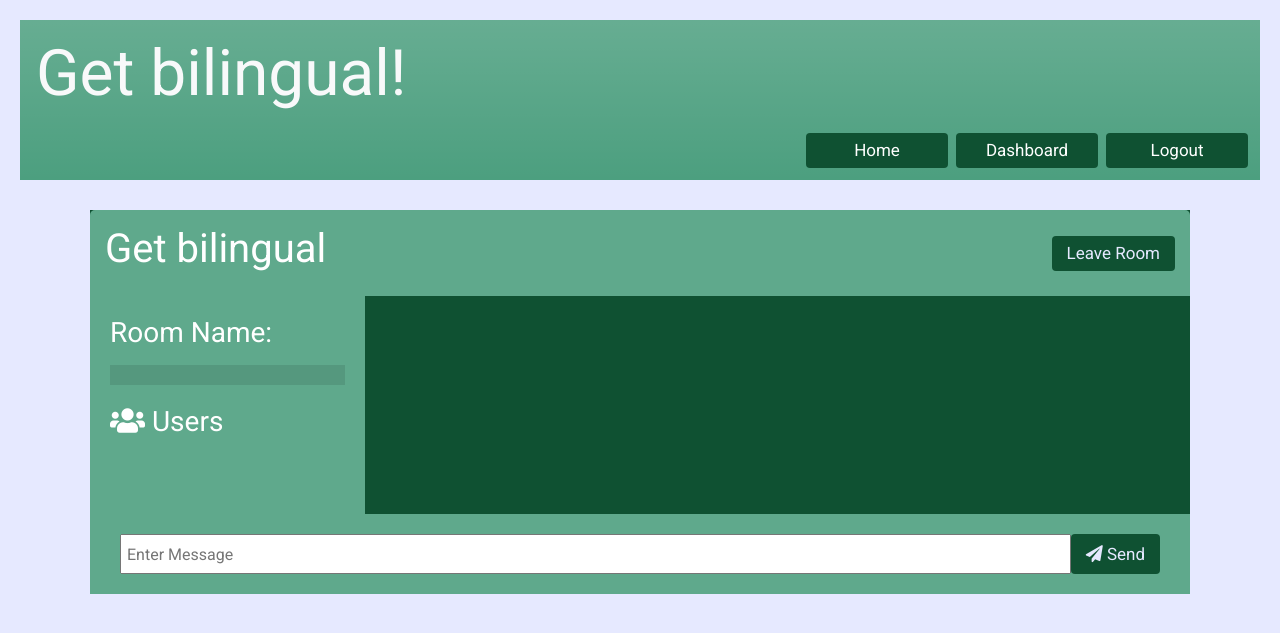
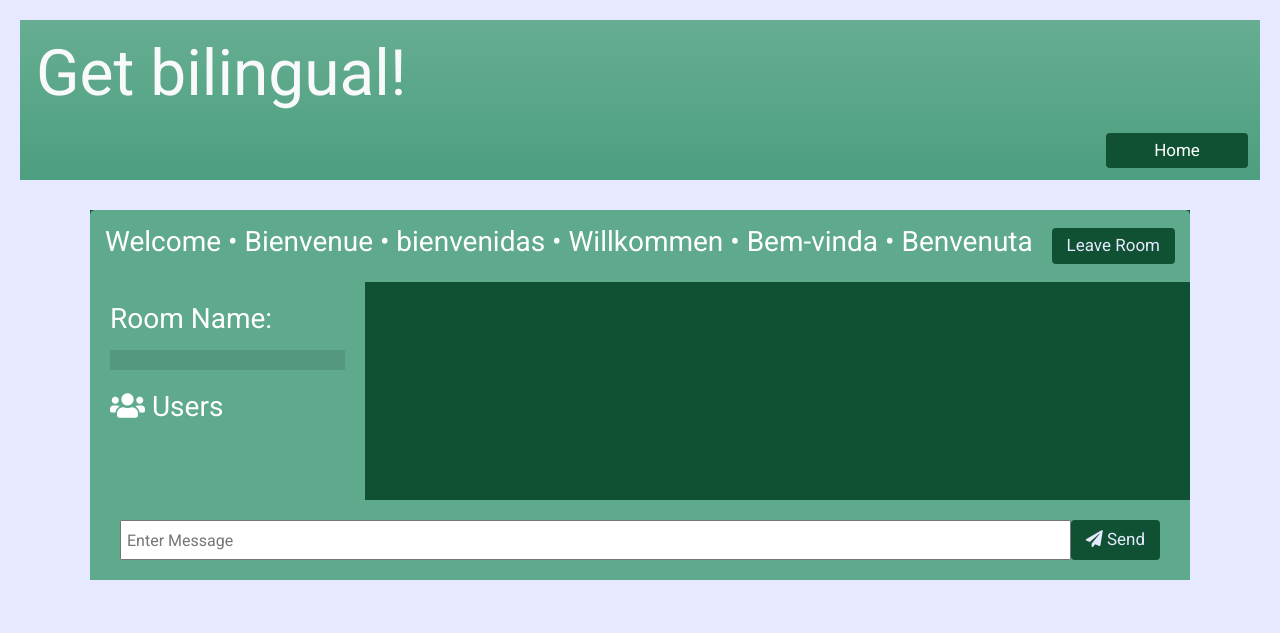
Before and after one commit to bruno192000/project2, a web app: file public/chat.html in a window 1280 px wide. Shown: the top 633 px of the page. Run offline with its HTML, style and script files only (its server is not run), Linux system fonts and the light colour scheme; some libraries are stand-ins or nearby versions.

Commit message:
updated chat navigation

```diff
--- a/public/chat.html
+++ b/public/chat.html
@@ -28,15 +28,7 @@
   <ul class="nav nav-pills justify-content-end">
 
     <li class="nav-item p-1" id="home-button" style="width: 150px">
-      <a class="nav-link active btn" style="background:#0f5132" id="home" aria-current="page" href="#" >Home</a>
-    </li>
-
-    <li class="nav-item p-1"  id="dashboard-button" style="width: 150px">
-      <a class="nav-link active btn" style="background:#0f5132" id="dashboard" aria-current="page" href="#" >Dashboard</a>
-    </li>
-
-    <li class="nav-item p-1" style="width: 150px">
-      <a class="nav-link active btn" style="background:#0f5132" id="logout" aria-current="page" href="#" >Logout</a>
+      <a class="nav-link active btn" style="background:#0f5132" id="home" aria-current="page" href="#">Home</a>
     </li>
 
   </ul>
@@ -46,7 +38,7 @@
   <body>
     <div class="chat-container">
       <header class="chat-header">
-        <h1> Get bilingual</h1>
+        <h3> Welcome &#8226 Bienvenue &#8226 bienvenidas &#8226 Willkommen &#8226 Bem-vinda &#8226 Benvenuta</h3>
         <a id="leave-btn" class="btn">Leave Room</a>
       </header>
       <main class="chat-main">
--- a/public/js/navigation.js
+++ b/public/js/navigation.js
@@ -14,27 +14,7 @@ const dashboardFormHandler = (event) => {
     window.location.replace("/dashboard");
 };
 
-    // Listens for Home button to be selected
-    document
-    .querySelector('#dashboard-button')
-    .addEventListener('click', dashboardFormHandler);
-
-
-    // Action taken when Logout button is selected
-// const logout = async () => {
-//     const response = await fetch('/api/users/logout', {
-//       method: 'POST',
-//       headers: { 'Content-Type': 'application/json' },
-//     });
-
-//     // If successfully logged out, redirect user to the login page
-//     if (response.ok) {
-//       document.location.replace('/login');
-//     } else {
-//       alert(response.statusText);
-//     }
-//   };
-
-//   // Listens for user to select Logout
-//     document.querySelector('#logout')
-//     .addEventListener('click', logout);
+// Listens for Delete button to be selected
+document
+.querySelector('#dashboard-button')
+.addEventListener('click', dashboardFormHandler);
--- a/views/homepage.handlebars
+++ b/views/homepage.handlebars
@@ -58,7 +58,7 @@
                   <option value="Spanish">Spanish</option>
                   <option value="German">German</option>
                   <option value="Portugese">Portugese</option>
-                  <option value="Italian">Java</option>
+                  <option value="Italian">Italian</option>
                 </select>
               </div>
               <button type="submit" id="joinchat" class="active btn" style="background:#0f5132">Join Chat</button>
--- a/views/layouts/main.handlebars
+++ b/views/layouts/main.handlebars
@@ -29,8 +29,8 @@
   {{!-- Header --}}
   <header class="display-flex justify-space-between align-center p-2 text-light bg-success bg-gradient" style="--bs-bg-opacity: .75">
 
-    <h1 class=" p-2" style="font-size: 48pt"> Get bilingual! </h1>
-
+    <h1 class="p-2" style="font-size: 48pt">Get bilingual! </h1>
+    <h3 class="p-2 fst-italic">A fun place to meet others, learn other languages, and practice!</h3>
     <ul class="nav nav-pills justify-content-end">
       {{#if logged_in}}
       <li class="nav-item p-1" id="home-button" style="width: 150px">
--- a/views/newpostview.handlebars
+++ b/views/newpostview.handlebars
@@ -12,7 +12,7 @@
 
         <div class="form-floating mb-3">
           <input type="comment" class="form-control" id="new_post_content" placeholder="New Post">
-          <label for="new_post_comment">New Comment</label>
+          <label for="new_post_comment">Content</label>
         </div>
 
       <button class="btn btn-success" id="new_post_card">Submit</a>
```
Lines whose indentation alone changed are shown as unchanged.
